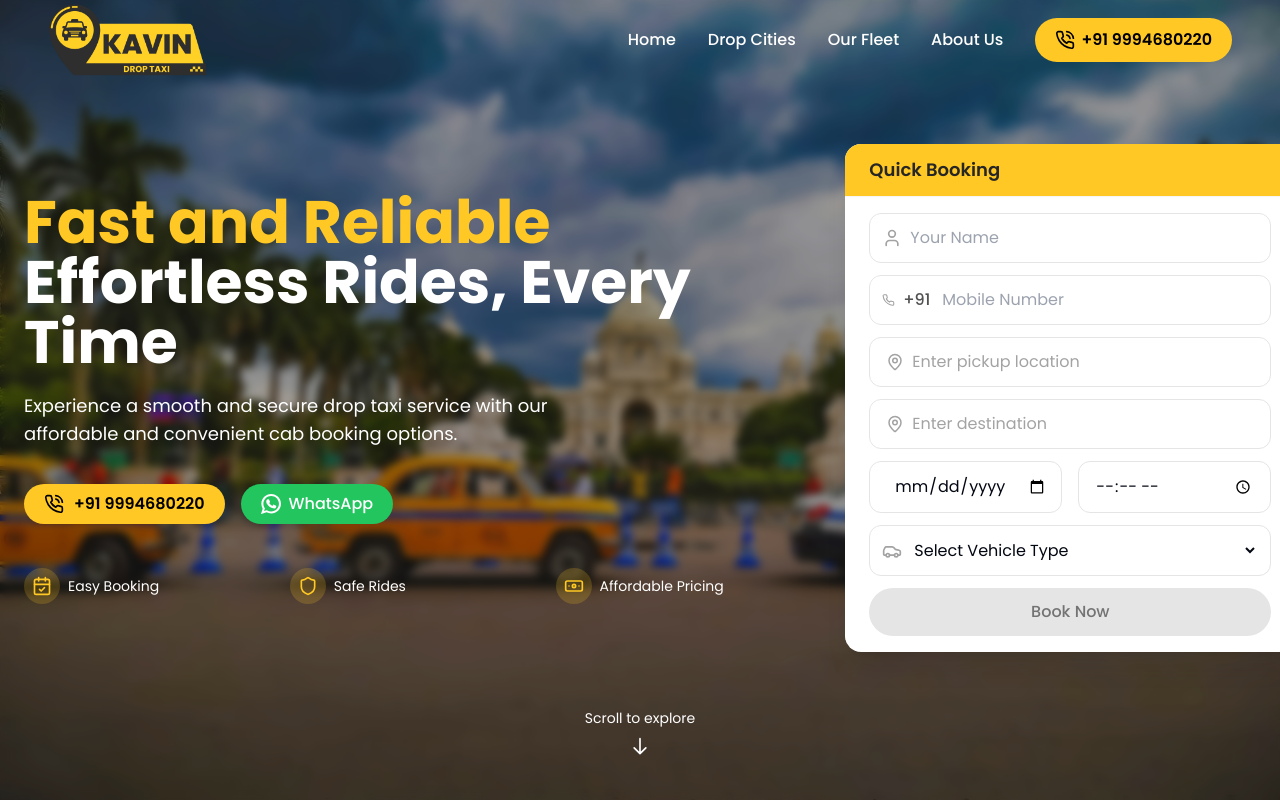
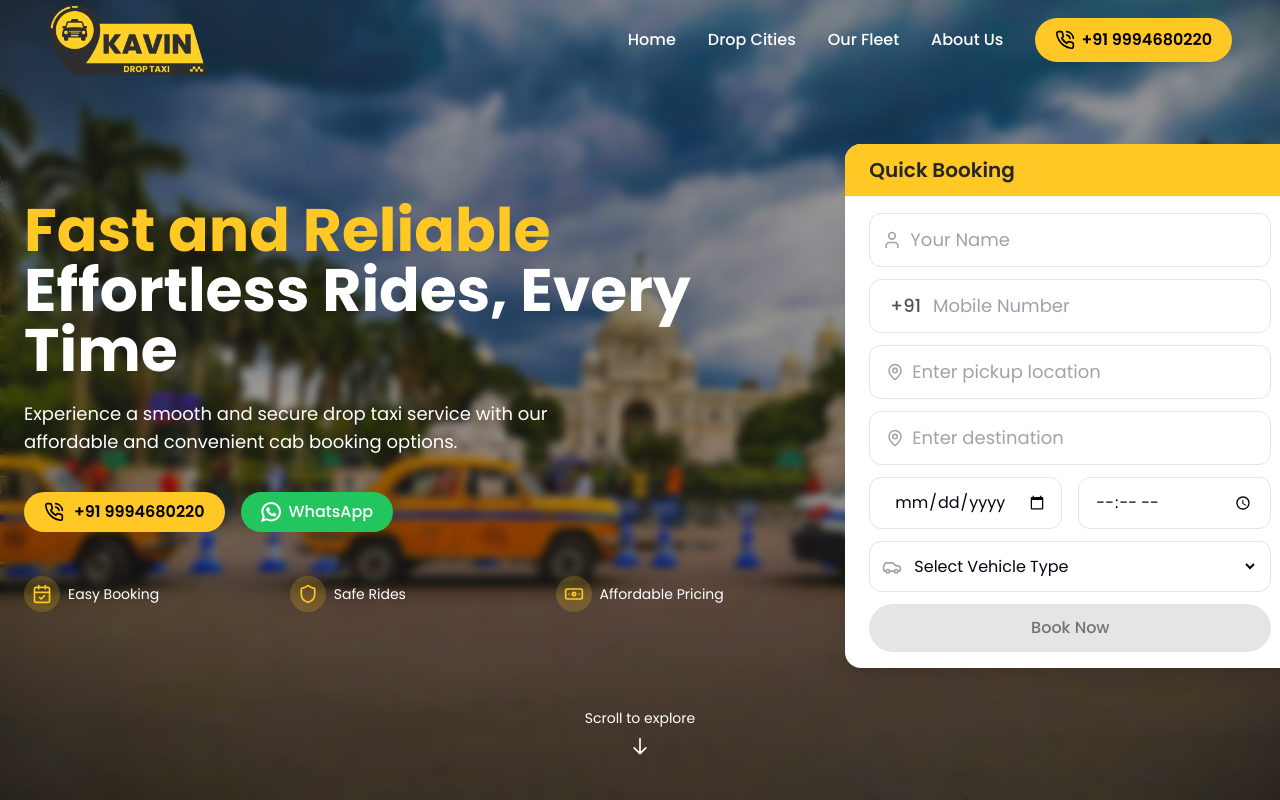
Before and after one commit to SarthakSKumar/kavindroptaxi.in, a React (Vite) app: page / in a window 1280 px wide. Shown: the top 800 px of the page. Built offline with nearby package versions, Linux system fonts and the light colour scheme.

Commit message:
feat(booking form):time and date function updated

```diff
--- a/src/components/BookingForm.tsx
+++ b/src/components/BookingForm.tsx
@@ -115,6 +115,13 @@ const BookingForm = () => {
       formData.selectedVehicle;
   };
 
+  const getMinTime = () => {
+    const today = new Date().toISOString().split('T')[0];
+    return formData.date === today
+      ? new Date().toTimeString().slice(0, 5)
+      : '00:00';
+  };
+
   const handleContinue = () => {
     if (isStepOneValid()) {
       setCurrentStep(2);
@@ -139,7 +146,7 @@ const BookingForm = () => {
   return (
     <div className="bg-white rounded-2xl shadow-xl overflow-hidden w-[450px]">
       <div className="bg-primary p-3 px-6 border-b border-neutral-100">
-        <h2 className="text-lg font-semibold text-neutral-800">Quick Booking</h2>
+        <h2 className="text-xl font-semibold text-neutral-800 ">Quick Booking</h2>
       </div>
 
       <div className="py-4 px-6">
@@ -153,14 +160,14 @@ const BookingForm = () => {
                 placeholder="Your Name"
                 value={formData.name}
                 onChange={(e) => handleInputChange('name', e.target.value)}
-                className="flex-1 bg-transparent border-none outline-none"
+                className="flex-1 bg-transparent border-none outline-none text-lg"
               />
             </div>
 
             {/* Mobile Number */}
             <div className="flex items-center w-full p-3 rounded-lg border border-neutral-200 hover:border-neutral-300 transition-all">
               <Phone className="text-neutral-400 w-5 h-5 mr-2" />
-              <span className="text-neutral-600 font-medium pr-1">+91</span>
+              <span className="text-neutral-600 font-medium pr-1 text-lg">+91</span>
               <input
                 type="tel"
                 placeholder="Mobile Number"
@@ -174,7 +181,7 @@ const BookingForm = () => {
                 pattern="[6-9]{1}[0-9]{9}" // Ensures a valid Indian number
                 maxLength={10} // Limits input to 10 digits
                 required
-                className="flex-1 bg-transparent border-none outline-none pl-2"
+                className="flex-1 bg-transparent border-none outline-none pl-2 text-lg"
               />
             </div>
 
@@ -195,12 +202,14 @@ const BookingForm = () => {
               placeholder="Enter pickup location"
               onChange={(value) => handleInputChange('pickup', value)}
               defaultValue={formData.pickup}
+              className='mb-4 text-lg'
             />
 
             <LocationSearch
               placeholder="Enter destination"
               onChange={(value) => handleInputChange('destination', value)}
               defaultValue={formData.destination}
+              className='mb-4 text-lg'
             />
 
             {/* Date and Time */}
@@ -210,21 +219,38 @@ const BookingForm = () => {
                 <CalendarIcon className="text-neutral-400 w-5 h-5 mr-2" />
                 <input
                   type="date"
+                  inputMode="numeric"
+                  value={formData.date}
+                  onChange={(e) => handleInputChange('date', e.target.value)}
+                  min={new Date().toISOString().split('T')[0]}
+                  className="flex-1 bg-transparent border-none outline-none placeholder-neutral-200"
+                />
+
+                {/* <input
+                  type="date"
                   value={formData.date}
                   onChange={(e) => handleInputChange('date', e.target.value)}
                   min={new Date().toISOString().split('T')[0]} // Restricts past dates
                   className="flex-1 bg-transparent border-none outline-none placeholder-neutral-200"
-                />
+                /> */}
               </div>
 
               {/* Time Picker */}
               <div className="flex items-center w-full px-4 py-3 rounded-lg border border-neutral-200 hover:border-neutral-300 transition-all">
-                <input
+              <input
+                type="time"
+                inputMode="numeric"
+                value={formData.time}
+                onChange={(e) => handleInputChange('time', e.target.value)}
+                min={getMinTime()}
+                className="flex-1 bg-transparent border-none outline-none"
+              />
+                {/* <input
                   type="time"
                   value={formData.time}
                   onChange={(e) => handleInputChange('time', e.target.value)}
                   className="flex-1 bg-transparent border-none outline-none"
-                />
+                /> */}
               </div>
             </div>
             {/* Vehicle Selection */}
```
